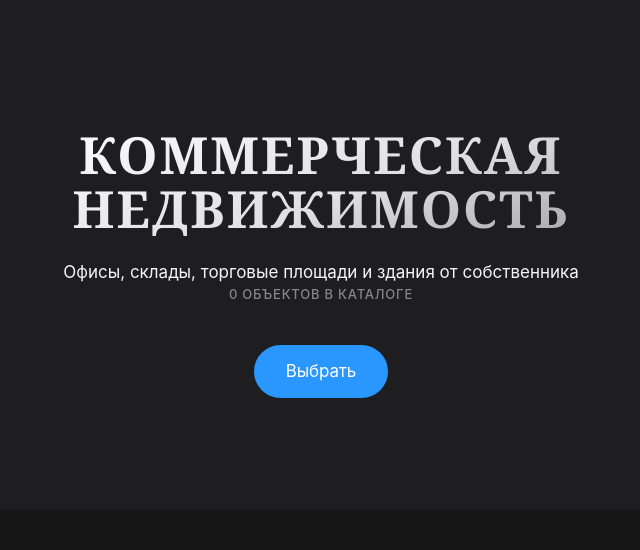
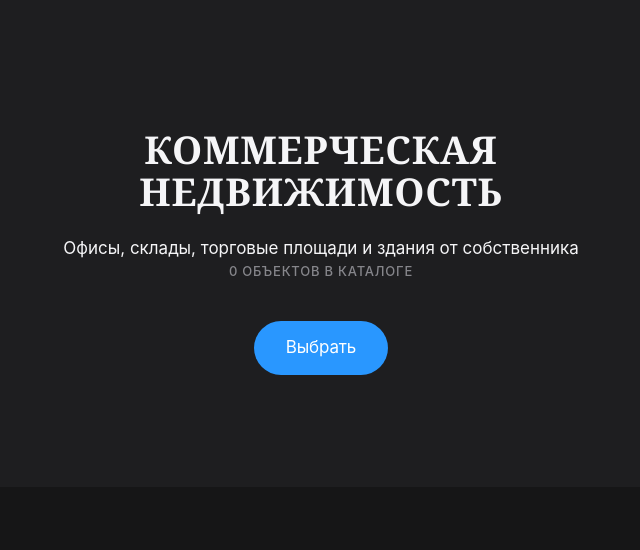
Before and after one commit to yuwi1k/vitrinarent, a FastAPI app: page / in a window 1280 px wide. Shown: the part 57-607 px from the top of the page, without its empty margins (319-959 px from the left). Run offline with FastAPI, Linux system fonts and the light colour scheme; data that the repository does not hold is empty; some libraries are stand-ins or nearby versions.

Commit message:
fix: reduce hero title size and remove gradient clip
Made-with: Cursor

```diff
--- a/static/css/vitrina-asset.css
+++ b/static/css/vitrina-asset.css
@@ -135,16 +135,13 @@ body.menu-open { overflow: hidden; }
 
 .hero-title {
   font-family: 'Cormorant Garamond', Georgia, serif;
-  font-size: clamp(2rem, 4vw, 3.5rem);
+  font-size: clamp(1.5rem, 3vw, 2.75rem);
   font-weight: 700;
-  letter-spacing: 0.04em;
+  letter-spacing: 0.02em;
   text-transform: uppercase;
-  line-height: 1.05;
+  line-height: 1.1;
   margin-bottom: 1.5rem;
-  background: linear-gradient(160deg, #ffffff 10%, #e0e0e5 55%, #8e8e93 100%);
-  -webkit-background-clip: text;
-  -webkit-text-fill-color: transparent;
-  background-clip: text;
+  color: #f5f5f7;
 }
 
 .hero-tagline {
@@ -2578,7 +2575,7 @@ body.map-page {
   .container { padding: 0 1.25rem; }
 
   .hero { padding: 4.5rem 0 4rem; }
-  .hero-title { font-size: clamp(1.5rem, 5vw, 2rem); letter-spacing: 0.02em; }
+  .hero-title { font-size: clamp(1.25rem, 4.5vw, 1.75rem); letter-spacing: 0; }
   .hero-tagline { font-size: 1rem; letter-spacing: 0.12em; }
   .hero-detail { font-size: 0.75rem; }
   .hero-actions { flex-direction: column; align-items: center; gap: 0.5rem; }
```
